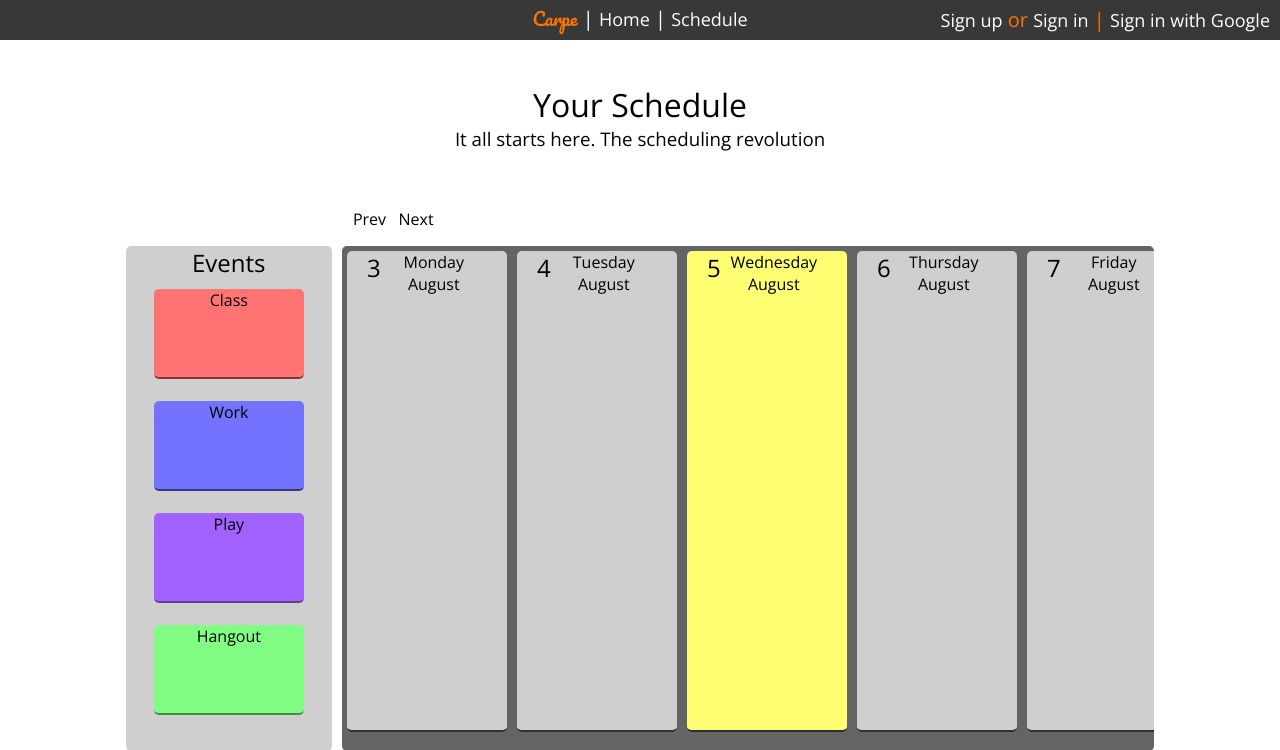
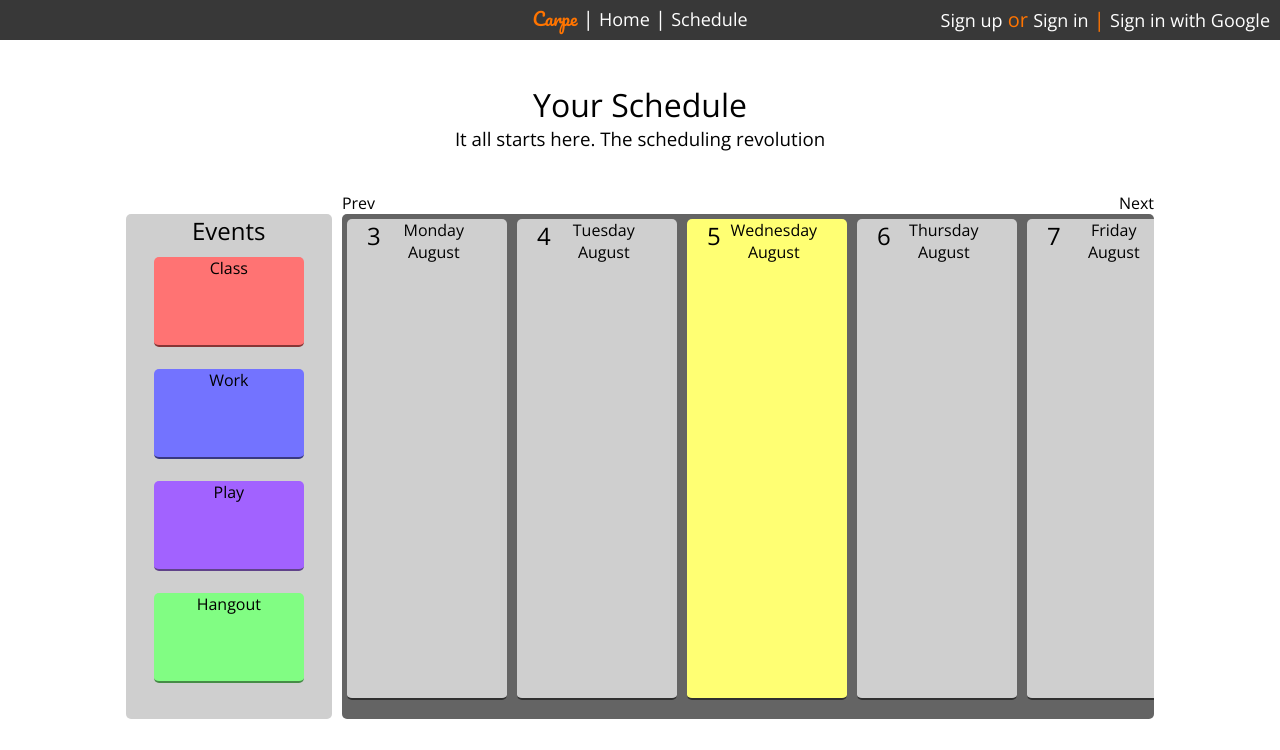
Before and after one commit to vkoves/carpe, a Rails app: page /schedule in a window 1280 px wide. Shown: the top 750 px of the page. Run offline with Rails 7, Linux system fonts and the light colour scheme; some libraries are stand-ins or nearby versions.

Commit message:
Moved previous and next to correct positions and cleaned up HTML and CSS a smidge

```diff
--- a/app/assets/stylesheets/carpe.css
+++ b/app/assets/stylesheets/carpe.css
@@ -356,18 +356,19 @@ label
 
 /* Added by Robert until EOF */
 
+.sch-week-prev {
+	float: left;
+	margin-left: 21%;
+}
+
+.sch-week-prev:hover {
+	color: orange;
+}
+
 .sch-week-next {
-
+	float: right;
 }
 
 .sch-week-next:hover {
-	color:Orange;
+	color: orange;
 }
-
-.sch-week-prev {
-
-}
-
-.sch-week-prev:hover {
-	color:Orange;
-}
--- a/app/views/pages/schedule.html.erb
+++ b/app/views/pages/schedule.html.erb
@@ -11,11 +11,13 @@
 	<h1 class="no-bold zero-bot">Your Schedule</h1>
 	<h3 class="no-bold zero-top">It all starts here. The scheduling revolution</h3>
 	<br />
-	<p style="left:-24%;position:relative;">
-		<text class="sch-week-prev" onclick="addDates(new Date(refDate.getYear()+1900,refDate.getMonth(),refDate.getDate()-7), true)">Prev</text>
+
+	<div>
+		<span class="sch-week-prev" onclick="addDates(new Date(refDate.getYear()+1900,refDate.getMonth(),refDate.getDate()-7), true)">Prev</span>
 		&nbsp;
-		<text class="sch-week-next" onclick="addDates(new Date(refDate.getYear()+1900,refDate.getMonth(),refDate.getDate()+7), true)">Next</text> <!-- <text> is not an actual tag, but this allows for direct styling and no excess spacing issues with <div> or <p> -->
-	</p>
+		<span class="sch-week-next" onclick="addDates(new Date(refDate.getYear()+1900,refDate.getMonth(),refDate.getDate()+7), true)">Next</span>
+			<!-- <text> is not an actual tag, but this allows for direct styling and no excess spacing issues with <div> or <p> -->
+	</div>
 
 	<div id="sch-sidebar">
 		<span id="sidebar-title" title="Drag these events onto the schedule to get started">Events</span>
```
